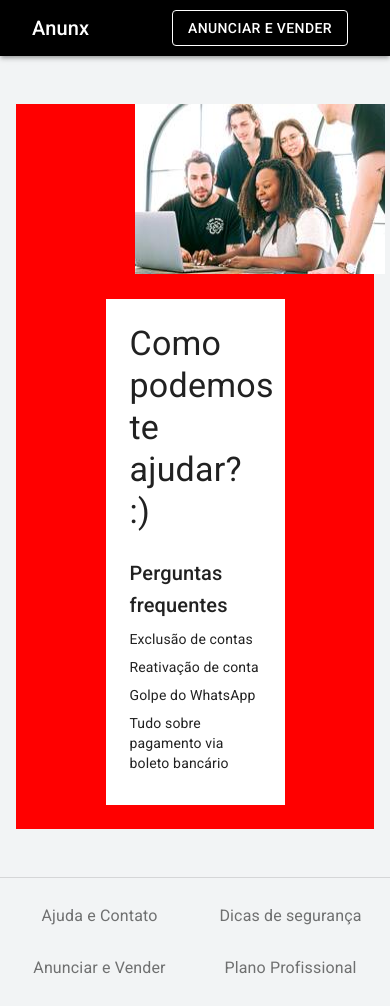
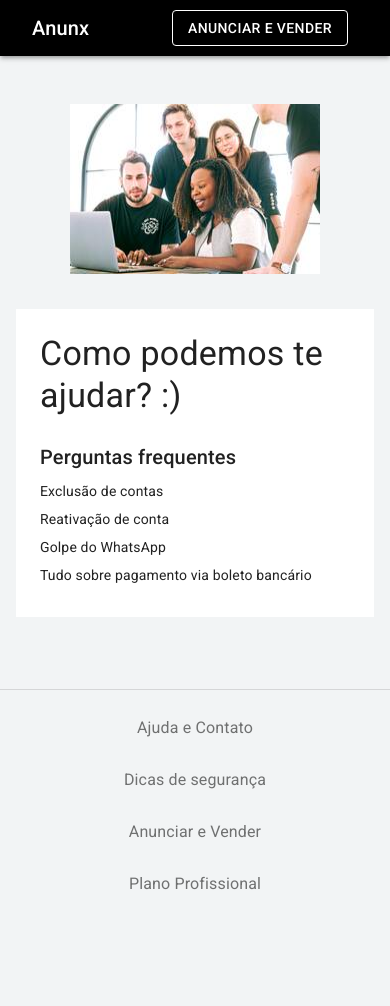
Before and after one commit to Lucas-Henschel/anunx, a Next.js app: page /help in a window 390 px wide. After the commit the page ends 922 px from the top, so only its background shows below. Built offline with nearby package versions, Linux system fonts and the light colour scheme; no server answers.

Commit message:
Implemented footer responsive page

```diff
--- a/pages/help/index.js
+++ b/pages/help/index.js
@@ -9,12 +9,8 @@ const useStyles = makeStyles((theme) => ({
   container: {
     display: "flex",
     justifyContent: "center",
-
-    [theme.breakpoints.down("sm")]: {
-      flexDirection: "column",
-      gap: 20,
-      backgroundColor: "red",
-    },
+    alignItems: "center",
+    gap: 30,
   },
 
   box: {
@@ -31,6 +27,13 @@ const useStyles = makeStyles((theme) => ({
   question: {
     marginBottom: theme.spacing(1),
   },
+
+  image: {
+    [theme.breakpoints.down("sm")]: {
+      maxWidth: 300,
+      maxHeigth: 150,
+    },
+  },
 }));
 
 const Help = () => {
@@ -39,17 +42,20 @@ const Help = () => {
   return (
     <TemplateDefault>
       <Container maxWidth="md">
-        <Grid
-          container
-          className={classes.container}
-          alignItems="center"
-          alignContent="center"
-        >
-          <Grid item xs={4}>
-            <Image src={HelpImage} width={250} height={170} alt="Help Image" />
+        <Grid container className={classes.container}>
+          <Grid item>
+            <Box>
+              <Image
+                className={classes.image}
+                src={HelpImage}
+                width={250}
+                height={170}
+                alt="Help Image"
+              />
+            </Box>
           </Grid>
 
-          <Grid item xs={6}>
+          <Grid item>
             <Box className={classes.box}>
               <Typography component="h4" variant="h4">
                 Como podemos te ajudar? :)
--- a/src/components/Footer.js
+++ b/src/components/Footer.js
@@ -4,7 +4,7 @@ import Link from "next/link";
 import { useSession } from "next-auth/client";
 
 const useStyles = makeStyles((theme) => ({
-  footer: {
+  container: {
     borderTop: `1px solid ${theme.palette.divider}`,
     paddingTop: theme.spacing(3),
     paddingBottom: theme.spacing(3),
@@ -13,6 +13,17 @@ const useStyles = makeStyles((theme) => ({
       paddingTop: theme.spacing(6),
       paddingBottom: theme.spacing(6),
     },
+  },
+
+  footer: {
+    display: "flex",
+    justifyContent: "center",
+    alignItems: "center",
+  },
+
+  color: {
+    paddingLeft: theme.spacing(3),
+    paddingRight: theme.spacing(3),
   },
 
   formatLink: {
@@ -25,43 +36,59 @@ const Footer = () => {
   const [session] = useSession();
 
   return (
-    <Container maxWidth="md" component="footer" className={classes.footer}>
-      <Grid container spacing={3}>
-        <Grid item xs={6} sm={3}>
-          <Box textAlign="center">
+    <Container maxWidth="md" component="footer" className={classes.container}>
+      <Grid container spacing={3} className={classes.footer}>
+        <Grid item>
+          <Box>
             <Link href="/help" passHref className={classes.formatLink}>
-              <Typography color="textSecondary" variant="subtitle1">
+              <Typography
+                className={classes.color}
+                color="textSecondary"
+                variant="subtitle1"
+              >
                 Ajuda e Contato
               </Typography>
             </Link>
           </Box>
         </Grid>
-        <Grid item xs={6} sm={3}>
-          <Box textAlign="center">
+        <Grid item>
+          <Box>
             <Link href="/security" passHref className={classes.formatLink}>
-              <Typography color="textSecondary" variant="subtitle1">
+              <Typography
+                className={classes.color}
+                color="textSecondary"
+                variant="subtitle1"
+              >
                 Dicas de segurança
               </Typography>
             </Link>
           </Box>
         </Grid>
-        <Grid item xs={6} sm={3}>
-          <Box textAlign="center">
+        <Grid item>
+          <Box>
             <Link
               href={session ? "/user/publish" : "/auth/signup"}
               passHref
               className={classes.formatLink}
             >
-              <Typography color="textSecondary" variant="subtitle1">
+              <Typography
+                className={classes.color}
+                color="textSecondary"
+                variant="subtitle1"
+              >
                 Anunciar e Vender
               </Typography>
             </Link>
           </Box>
         </Grid>
-        <Grid item xs={6} sm={3}>
-          <Box textAlign="center">
+        <Grid item>
+          <Box>
             <Link href="/professional" passHref className={classes.formatLink}>
-              <Typography color="textSecondary" variant="subtitle1">
+              <Typography
+                className={classes.color}
+                color="textSecondary"
+                variant="subtitle1"
+              >
                 Plano Profissional
               </Typography>
             </Link>
```
Also changed, not shown: pages/security/index.js (+16 -3 lines).
